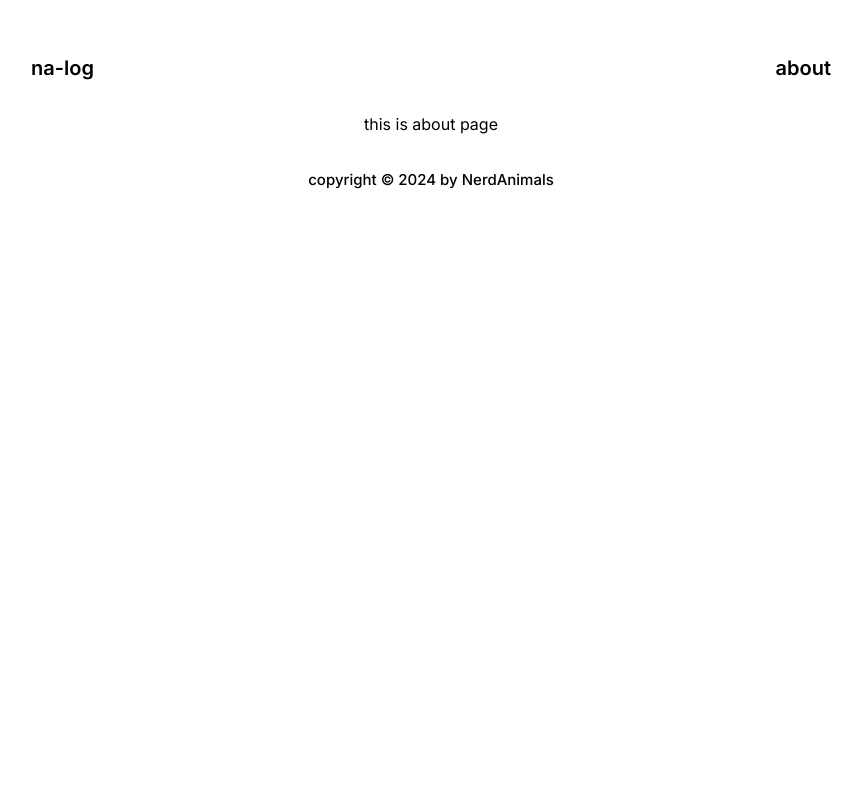
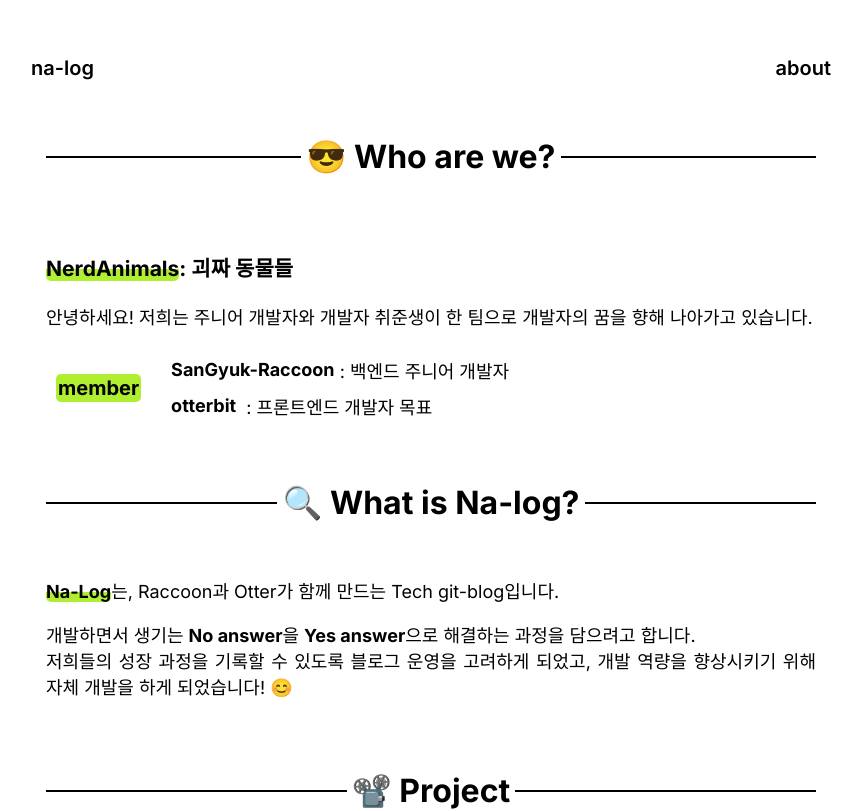
Before and after one commit to nerd-animals/na-log-engine, a Next.js app: page /na-log/about in a window 1280 px wide. Shown: the top 811 px of the page, without its empty margins (209-1070 px from the left). Built offline with nearby package versions, Linux system fonts and the light colour scheme.

Commit message:
feat: show blog about page

```diff
--- a/app/about/page.tsx
+++ b/app/about/page.tsx
@@ -1,3 +1,15 @@
+import BlogSection from './_components/BlogSection';
+import IntroSection from './_components/IntroSection';
+import ProjectSection from './_components/ProjectSection';
+
 export default function About() {
-  return <p>this is about page</p>;
+  return (
+    <main>
+      <div className="about-wrapper">
+        <IntroSection />
+        <BlogSection />
+        <ProjectSection />
+      </div>
+    </main>
+  );
 }
```
